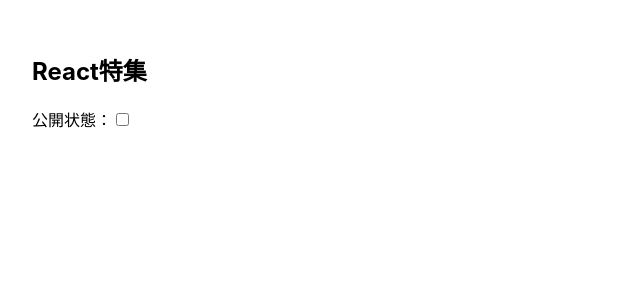
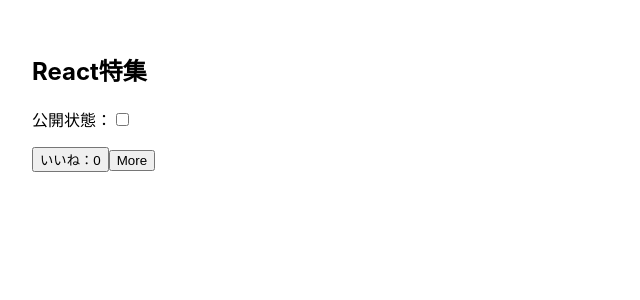
Before and after one commit to BoxPistols/React_TraZm, a React (Create React App) app: page / in a window 1280 px wide. Shown: the top 300 px of the page, without its empty margins (0-640 px from the left). Built offline with nearby package versions, Linux system fonts and the light colour scheme.

Commit message:
[useState/effect] counter

```diff
--- a/src/Article.jsx
+++ b/src/Article.jsx
@@ -1,4 +1,5 @@
 import React, {useState} from 'react'
+import LikeButton from './components/LikeButton'
 
 const Article = (props) => {
   const [isPublished, togglePublished] = useState(false)
@@ -17,6 +18,7 @@
                onClick={()=>togglePublished(!isPublished)}
         />
       </p>
+      <p id={"counter"}><LikeButton/></p>
     </>
   )
 }
--- a/src/Blog.jsx
+++ b/src/Blog.jsx
@@ -6,7 +6,7 @@
     <>
       <p>
         <Article
-          title={'React特集'} // val
+          title={'React特集'}
         />
       </p>
     </>
--- /dev/null
+++ b/src/components/LikeButton.jsx
@@ -0,0 +1,30 @@
+import React, {useState, useEffect} from 'react'
+
+const LikeButton = () => {
+  const [count, counter] = useState(0)
+  const  [limit, release] = useState(true)
+  // count Method function(val)
+  const countUp = () => {
+    counter(count + 1)
+  }
+  // useEffect = LifeCycle
+  useEffect(()=> { // mount
+    document.querySelector("#counter").addEventListener('click',countUp)
+    if(count >= 10){ // val
+      counter(0) // function
+    }
+    // unmount
+    return () => {
+      document.querySelector("#counter").removeEventListener('click',countUp)
+    }
+  }, [limit]) // Array
+
+  return(
+    <>
+      <button id={"counter"}>いいね：{count}</button>
+      <button onClick={()=>release(!limit)}>More</button>
+    </>
+  )
+}
+
+export default LikeButton
```
